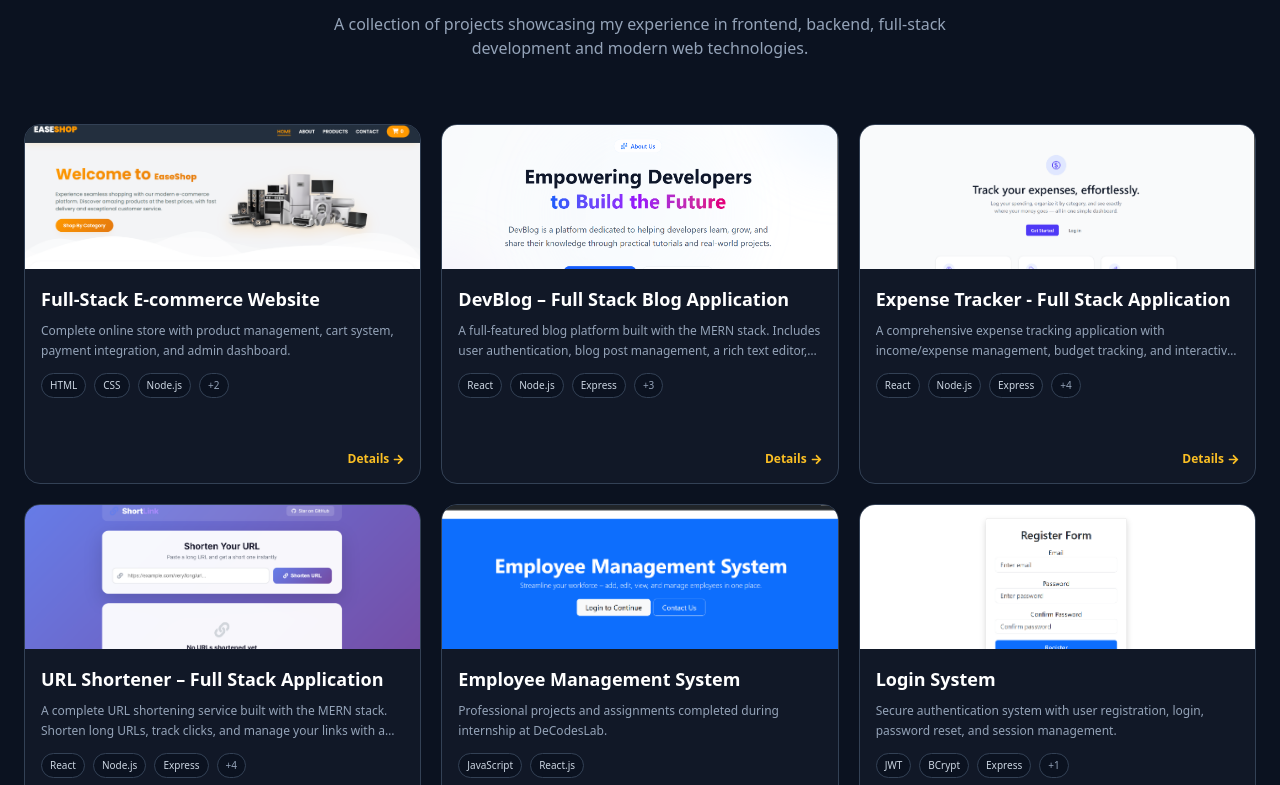
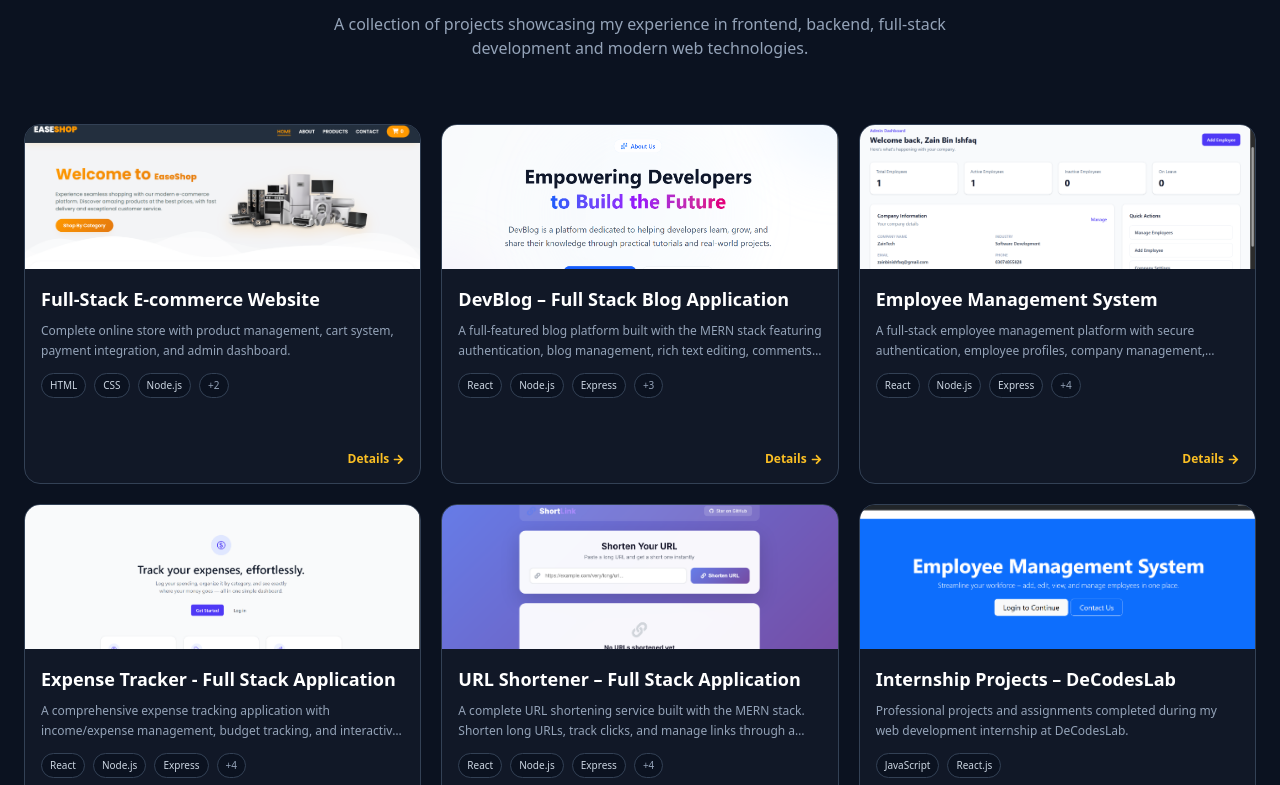
Before and after one commit to binishfaq/Zain-Bin-Ishfaq-Portfolio, a React (Vite) app: page / in a window 1280 px wide. Shown: the part 3495-4280 px from the top of the page. Built offline with nearby package versions, Linux system fonts and the light colour scheme.

Commit message:
Added new Project

```diff
--- a/src/data/portfolioData.js
+++ b/src/data/portfolioData.js
@@ -6,13 +6,15 @@ import devblogImg from '../assets/projects/devblog.png';
 import urlShortenerImg from '../assets/projects/url.png';
 import expenseTrackerImg from '../assets/projects/expense-tracker.png';
 import ProductCatalogImg from '../assets/projects/product-catalog.png';
+import employeeManagementImg from "../assets/projects/employee.png"
 
 // Projects data
 export const projectsData = [
   {
     id: 1,
     title: "Full-Stack E-commerce Website",
-    description: "Complete online store with product management, cart system, payment integration, and admin dashboard.",
+    description:
+      "Complete online store with product management, cart system, payment integration, and admin dashboard.",
     extendedDescription: `
       <h2>Project Overview</h2>
       <p>This is a full-featured e-commerce platform built from scratch. It provides a complete online shopping experience with product management, cart functionality, and order processing.</p>
@@ -31,219 +33,285 @@ export const projectsData = [
       <ul>
         <li><strong>Frontend:</strong> HTML5, CSS3, JavaScript (ES6+)</li>
         <li><strong>Backend:</strong> Node.js, Express.js</li>
-        <li><strong>Database:</strong> MySQL with proper schema design</li>
-        <li><strong>Authentication:</strong> JWT for secure API access</li>
+        <li><strong>Database:</strong> MySQL</li>
+        <li><strong>Authentication:</strong> JWT</li>
+      </ul>
+    `,
+    image: ecommerceImg,
+    githubLink:
+      "https://github.com/binishfaq/Full-Stack-E-commerce-Website",
+    technologies: ["HTML", "CSS", "Node.js", "MySQL", "Express"]
+  },
+
+  {
+    id: 2,
+    title: "DevBlog – Full Stack Blog Application",
+    description:
+      "A full-featured blog platform built with the MERN stack featuring authentication, blog management, rich text editing, comments, likes, categories, and a personal dashboard.",
+    extendedDescription: `
+      <h2>Project Overview</h2>
+      <p>DevBlog is a complete blog platform where users can create, manage, and share their content. It is built using the MERN stack with a modern responsive interface.</p>
+
+      <h2>Key Features</h2>
+      <ul>
+        <li><strong>User Authentication:</strong> Secure registration and login with JWT</li>
+        <li><strong>Blog Management:</strong> Create, edit, delete, and publish posts</li>
+        <li><strong>Rich Text Editor:</strong> TipTap editor for content formatting</li>
+        <li><strong>User Dashboard:</strong> Statistics, post management, and profile editing</li>
+        <li><strong>Comments & Likes:</strong> User engagement features</li>
+        <li><strong>Categories & Tags:</strong> Organize blog content</li>
+      </ul>
+
+      <h2>Tech Stack</h2>
+      <ul>
+        <li><strong>Frontend:</strong> React, Vite, Tailwind CSS, TipTap, React Router</li>
+        <li><strong>Backend:</strong> Node.js, Express.js, JWT, bcrypt</li>
+        <li><strong>Database:</strong> MongoDB with Mongoose</li>
+        <li><strong>Deployment:</strong> Vercel and MongoDB Atlas</li>
+      </ul>
+    `,
+    image: devblogImg,
+    githubLink:
+      "https://github.com/binishfaq/DevBlog",
+    liveLink:
+      "https://client-black-six-10.vercel.app",
+    technologies: [
+      "React",
+      "Node.js",
+      "Express",
+      "MongoDB",
+      "Tailwind CSS",
+      "JWT"
+    ]
+  },
+
+  // ⭐ NEW #3 PROJECT
+  {
+    id: 3,
+    title: "Employee Management System",
+    description:
+      "A full-stack employee management platform with secure authentication, employee profiles, company management, RESTful APIs, and production deployment.",
+    extendedDescription: `
+      <h2>Project Overview</h2>
+      <p>
+        Employee Management System is a full-stack MERN application designed
+        to manage employee and organizational information through a centralized
+        web platform. The project uses a separate React frontend and
+        Node.js/Express backend connected to MongoDB.
+      </p>
+
+      <h2>Key Features</h2>
+      <ul>
+        <li><strong>User Registration & Login:</strong> Secure account creation and authentication</li>
+        <li><strong>JWT Authentication:</strong> Token-based authentication for protected resources</li>
+        <li><strong>Employee Management:</strong> Manage employee information and records</li>
+        <li><strong>Profile Management:</strong> Create and update employee profiles</li>
+        <li><strong>Company Management:</strong> Manage company-related information</li>
+        <li><strong>CRUD Operations:</strong> Create, read, update, and delete application data</li>
+        <li><strong>Protected Routes:</strong> Authentication middleware for secure API access</li>
+        <li><strong>Input Validation:</strong> Request validation using express-validator</li>
+        <li><strong>Image Upload:</strong> File upload functionality using Multer</li>
+      </ul>
+
+      <h2>Tech Stack</h2>
+      <ul>
+        <li><strong>Frontend:</strong> React.js, Vite, Tailwind CSS, Axios, React Router</li>
+        <li><strong>Backend:</strong> Node.js, Express.js</li>
+        <li><strong>Database:</strong> MongoDB with Mongoose</li>
+        <li><strong>Authentication:</strong> JWT and bcryptjs</li>
+        <li><strong>Validation:</strong> Express Validator</li>
+        <li><strong>File Upload:</strong> Multer</li>
+        <li><strong>Deployment:</strong> Vercel</li>
+      </ul>
+
+      <h2>Project Architecture</h2>
+      <ul>
+        <li>React frontend for the user interface</li>
+        <li>Express REST API for backend operations</li>
+        <li>MongoDB for persistent data storage</li>
+        <li>JWT middleware for authentication</li>
+        <li>Separate client and server architecture</li>
+      </ul>
+
+      <h2>Deployment</h2>
+      <ul>
+        <li><strong>Frontend:</strong> Deployed on Vercel</li>
+        <li><strong>Backend:</strong> Deployed on Vercel</li>
+        <li><strong>Database:</strong> MongoDB Atlas</li>
       </ul>
 
       <h2>What I Learned</h2>
       <ul>
-        <li>Building RESTful APIs with proper error handling</li>
-        <li>Database design and management with MySQL</li>
-        <li>Implementing secure authentication and authorization</li>
-        <li>Creating responsive and user-friendly interfaces</li>
+        <li>Building a complete MERN stack application</li>
+        <li>Designing and consuming RESTful APIs</li>
+        <li>Implementing JWT authentication and protected routes</li>
+        <li>Working with MongoDB and Mongoose</li>
+        <li>Handling file uploads with Multer</li>
+        <li>Deploying frontend and backend applications with Vercel</li>
+        <li>Debugging production-specific issues such as case-sensitive imports</li>
       </ul>
     `,
-    image: ecommerceImg,
-    githubLink: "https://github.com/binishfaq/Full-Stack-E-commerce-Website",
-    technologies: ["HTML", "CSS", "Node.js", "MySQL", "Express"]
+    image: employeeManagementImg,
+    githubLink:
+      "https://github.com/binishfaq/Syntecxhub_Employee_Management_system",
+    liveLink:
+      "https://syntecxhub-employee-management-syst-one.vercel.app",
+    technologies: [
+      "React",
+      "Node.js",
+      "Express",
+      "MongoDB",
+      "Tailwind CSS",
+      "JWT",
+      "Multer"
+    ]
   },
+
+  // #4
   {
-    id: 2,
-    title: "DevBlog – Full Stack Blog Application",
-    description: "A full-featured blog platform built with the MERN stack. Includes user authentication, blog post management, a rich text editor, and a personal dashboard for content creators.",
+    id: 4,
+    title: "Expense Tracker - Full Stack Application",
+    description:
+      "A comprehensive expense tracking application with income/expense management, budget tracking, and interactive charts. Built with the MERN stack.",
     extendedDescription: `
       <h2>Project Overview</h2>
-      <p>DevBlog is a complete blog platform where users can create, manage, and share their content. It's built with the MERN stack and features a modern, responsive design.</p>
+      <p>
+        A full-stack expense tracker application that helps users manage
+        their finances efficiently. Track income and expenses, set budgets,
+        and visualize spending patterns with interactive charts.
+      </p>
 
       <h2>Key Features</h2>
       <ul>
-        <li><strong>User Authentication:</strong> Secure registration and login with JWT, password hashing with bcrypt</li>
-        <li><strong>Blog Management:</strong> Create, edit, delete, and publish posts with full CRUD operations</li>
-        <li><strong>Rich Text Editor:</strong> TipTap editor for formatting content with images and links</li>
-        <li><strong>User Dashboard:</strong> Statistics, post management, and profile editing</li>
-        <li><strong>Comments & Likes:</strong> Engage with content through comments and likes</li>
-        <li><strong>Categories & Tags:</strong> Organize content effectively with categories and tags</li>
+        <li><strong>Add Transactions:</strong> Add income and expense transactions</li>
+        <li><strong>Transaction History:</strong> View and manage transactions</li>
+        <li><strong>Budget Management:</strong> Set monthly budgets</li>
+        <li><strong>Interactive Charts:</strong> Visualize spending patterns</li>
+        <li><strong>Financial Summary:</strong> View income, expenses, and balance</li>
+        <li><strong>Category Management:</strong> Manage expense categories</li>
+        <li><strong>Dark/Light Mode:</strong> Toggle between themes</li>
       </ul>
 
       <h2>Tech Stack</h2>
       <ul>
-        <li><strong>Frontend:</strong> React 18, Vite, Tailwind CSS, TipTap Editor, React Router v6</li>
-        <li><strong>Backend:</strong> Node.js, Express.js, JWT Authentication, bcrypt</li>
-        <li><strong>Database:</strong> MongoDB with Mongoose ODM</li>
-        <li><strong>Deployment:</strong> Vercel (Frontend & Backend), MongoDB Atlas</li>
-      </ul>
-
-      <h2>What I Learned</h2>
-      <ul>
-        <li>Building RESTful APIs with proper error handling and validation</li>
-        <li>Implementing secure authentication with JWT and password hashing</li>
-        <li>Managing state in React with Context API</li>
-        <li>Deploying full-stack applications to Vercel</li>
-        <li>Working with MongoDB and Mongoose</li>
+        <li><strong>Frontend:</strong> React, Vite, Tailwind CSS, Recharts</li>
+        <li><strong>Backend:</strong> Node.js, Express.js, JWT, bcrypt</li>
+        <li><strong>Database:</strong> MongoDB with Mongoose</li>
+        <li><strong>State Management:</strong> React Context API</li>
       </ul>
     `,
-    image: devblogImg,
-    githubLink: "https://github.com/binishfaq/DevBlog",
-    liveLink: "https://client-black-six-10.vercel.app",
-    technologies: ["React", "Node.js", "Express", "MongoDB", "Tailwind CSS", "JWT"]
+    image: expenseTrackerImg,
+    githubLink:
+      "https://github.com/binishfaq/Expense-Trcaker",
+    liveLink:
+      "https://expense-trcaker-1fcu.vercel.app",
+    technologies: [
+      "React",
+      "Node.js",
+      "Express",
+      "MongoDB",
+      "Tailwind CSS",
+      "Recharts",
+      "JWT"
+    ]
   },
+
+  // #5
   {
-    id: 3,
-    title: "Expense Tracker - Full Stack Application",
-    description: "A comprehensive expense tracking application with income/expense management, budget tracking, and interactive charts. Built with the MERN stack.",
+    id: 5,
+    title: "URL Shortener – Full Stack Application",
+    description:
+      "A complete URL shortening service built with the MERN stack. Shorten long URLs, track clicks, and manage links through a modern interface.",
     extendedDescription: `
       <h2>Project Overview</h2>
-      <p>A full-stack expense tracker application that helps users manage their finances efficiently. Track income and expenses, set budgets, and visualize spending patterns with beautiful charts.</p>
+      <p>
+        A full-stack URL shortener that converts long URLs into short,
+        shareable links with click tracking and URL management.
+      </p>
 
       <h2>Key Features</h2>
       <ul>
-        <li><strong>Add Transactions:</strong> Add income and expense transactions with categories</li>
-        <li><strong>Transaction History:</strong> View all transactions with filters and sorting</li>
-        <li><strong>Budget Management:</strong> Set monthly budgets for different categories</li>
-        <li><strong>Interactive Charts:</strong> Visualize spending with pie charts and bar charts</li>
-        <li><strong>Financial Summary:</strong> View total income, expenses, and balance</li>
-        <li><strong>Category Management:</strong> Create and manage expense categories</li>
-        <li><strong>Dark/Light Mode:</strong> Toggle between themes</li>
-        <li><strong>Data Persistence:</strong> All data stored securely in MongoDB</li>
+        <li><strong>Create Short URLs:</strong> Generate unique short codes</li>
+        <li><strong>Redirect:</strong> Redirect users to original URLs</li>
+        <li><strong>Click Tracking:</strong> Track visits to shortened URLs</li>
+        <li><strong>Delete URLs:</strong> Remove unwanted links</li>
+        <li><strong>Copy to Clipboard:</strong> Quickly copy short URLs</li>
+        <li><strong>URL Management:</strong> Manage shortened links and statistics</li>
       </ul>
 
       <h2>Tech Stack</h2>
       <ul>
-        <li><strong>Frontend:</strong> React 18, Vite, Tailwind CSS, Recharts, React Router v6</li>
-        <li><strong>Backend:</strong> Node.js, Express.js, JWT Authentication, bcrypt</li>
-        <li><strong>Database:</strong> MongoDB with Mongoose ODM</li>
-        <li><strong>Charts:</strong> Recharts for interactive data visualization</li>
-        <li><strong>State Management:</strong> React Context API</li>
+        <li><strong>Frontend:</strong> React, Vite, React Icons, CSS</li>
+        <li><strong>Backend:</strong> Node.js, Express.js</li>
+        <li><strong>Database:</strong> MongoDB Atlas with Mongoose</li>
+        <li><strong>API Testing:</strong> Postman</li>
       </ul>
+    `,
+    image: urlShortenerImg,
+    githubLink:
+      "https://github.com/binishfaq/ShorternerUrl",
+    liveLink:
+      "https://your-demo-url.com",
+    technologies: [
+      "React",
+      "Node.js",
+      "Express",
+      "MongoDB",
+      "Vite",
+      "Axios",
+      "CSS"
+    ]
+  },
 
-      <h2>API Endpoints</h2>
-      <ul>
-        <li><strong>POST /api/transactions:</strong> Add new transaction</li>
-        <li><strong>GET /api/transactions:</strong> Get all transactions</li>
-        <li><strong>GET /api/transactions/:id:</strong> Get single transaction</li>
-        <li><strong>PUT /api/transactions/:id:</strong> Update transaction</li>
-        <li><strong>DELETE /api/transactions/:id:</strong> Delete transaction</li>
-        <li><strong>GET /api/stats:</strong> Get financial statistics</li>
-        <li><strong>GET /api/budgets:</strong> Get budget data</li>
-        <li><strong>POST /api/budgets:</strong> Set budget</li>
-      </ul>
+  // #6
+  {
+    id: 6,
+    title: "Internship Projects – DeCodesLab",
+    description:
+      "Professional projects and assignments completed during my web development internship at DeCodesLab.",
+    extendedDescription: `
+      <h2>Project Overview</h2>
+      <p>
+        A collection of projects and development tasks completed during
+        my internship at DeCodesLab, focusing on practical web development,
+        frontend implementation, and backend integration.
+      </p>
 
       <h2>What I Learned</h2>
       <ul>
-        <li>Building complex CRUD operations with MongoDB</li>
-        <li>Implementing data visualization with Recharts</li>
-        <li>Creating responsive dashboards with Tailwind CSS</li>
-        <li>Managing financial data and calculations</li>
-        <li>Implementing dark/light theme toggle</li>
-        <li>Form validation and error handling</li>
-        <li>Real-time data updates and state management</li>
+        <li>Working in a professional development environment</li>
+        <li>Building responsive web interfaces</li>
+        <li>Working with JavaScript and React</li>
+        <li>Understanding real-world project workflows</li>
+        <li>Using Git and GitHub for version control</li>
       </ul>
+    `,
+    image: internshipImg,
+    githubLink:
+      "https://github.com/binishfaq/DeCodesLab-Internship",
+    technologies: ["JavaScript", "React.js"]
+  },
 
-      <h2>Live Demo</h2>
-      <p>Frontend: http://localhost:5173</p>
-      <p>Backend: http://localhost:5000</p>
-    `,
-    image: expenseTrackerImg,
-    githubLink: "https://github.com/binishfaq/Expense-Trcaker",
-    liveLink: "https://expense-trcaker-1fcu.vercel.app",
-    technologies: ["React", "Node.js", "Express", "MongoDB", "Tailwind CSS", "Recharts", "JWT"]
-  },
+  // #7
   {
-    id: 4,
-    title: "URL Shortener – Full Stack Application",
-    description: "A complete URL shortening service built with the MERN stack. Shorten long URLs, track clicks, and manage your links with a beautiful modern interface.",
+    id: 7,
+    title: "Login System",
+    description:
+      "Secure authentication system with user registration, login, password reset, and protected routes.",
     extendedDescription: `
       <h2>Project Overview</h2>
-      <p>A full-stack URL shortener application that converts long URLs into short, shareable links. Built with the MERN stack and features a clean, modern interface with real-time click tracking.</p>
+      <p>
+        A complete authentication system focused on secure user management,
+        JWT authentication, password hashing, and protected routes.
+      </p>
 
       <h2>Key Features</h2>
       <ul>
-        <li><strong>Create Short URLs:</strong> Convert long URLs into short, unique codes</li>
-        <li><strong>Redirect to Original:</strong> Instantly redirect users to the original URL</li>
-        <li><strong>Track Clicks:</strong> Every visit is counted automatically</li>
-        <li><strong>Delete URLs:</strong> Remove unwanted short links from the database</li>
-        <li><strong>Copy to Clipboard:</strong> One-click copy functionality</li>
-        <li><strong>URL Management:</strong> View all your shortened URLs with stats</li>
-      </ul>
-
-      <h2>Tech Stack</h2>
-      <ul>
-        <li><strong>Frontend:</strong> React 18, Vite, React Icons, React Toastify, CSS</li>
-        <li><strong>Backend:</strong> Node.js, Express.js, nanoid, CORS</li>
-        <li><strong>Database:</strong> MongoDB Atlas with Mongoose ODM</li>
-        <li><strong>API Testing:</strong> Postman</li>
-      </ul>
-
-      <h2>API Endpoints</h2>
-      <ul>
-        <li><strong>POST /testurl:</strong> Create short URL from long URL</li>
-        <li><strong>GET /:code:</strong> Redirect to original URL</li>
-        <li><strong>DELETE /:code:</strong> Delete a short URL</li>
-      </ul>
-
-      <h2>What I Learned</h2>
-      <ul>
-        <li>Building RESTful APIs with Express.js</li>
-        <li>MongoDB schema design with Mongoose</li>
-        <li>Full CRUD operations in a real-world project</li>
-        <li>Deploying frontend and backend together</li>
-        <li>State management in React with custom hooks</li>
-        <li>API integration between frontend and backend</li>
-        <li>Implementing click tracking and analytics</li>
-      </ul>
-
-      <h2>Live Demo</h2>
-      <p>Frontend: http://localhost:5173</p>
-      <p>Backend: http://localhost:5000</p>
-    `,
-    image: urlShortenerImg,
-    githubLink: "https://github.com/binishfaq/ShorternerUrl",
-    liveLink: "https://your-demo-url.com",
-    technologies: ["React", "Node.js", "Express", "MongoDB", "Vite", "Axios", "CSS"]
-  },
-  {
-    id: 5,
-    title: "Employee Management System",
-    description: "Professional projects and assignments completed during internship at DeCodesLab.",
-    extendedDescription: `
-      <h2>Project Overview</h2>
-      <p>An Employee Management System developed during my internship at DeCodesLab. This project demonstrates professional development practices and team collaboration.</p>
-
-      <h2>Key Features</h2>
-      <ul>
-        <li><strong>Employee Dashboard:</strong> View and manage employee information</li>
-        <li><strong>Task Management:</strong> Create and assign tasks to employees</li>
-        <li><strong>Attendance Tracking:</strong> Monitor employee attendance</li>
-        <li><strong>Department Management:</strong> Organize employees by department</li>
-        <li><strong>User Authentication:</strong> Secure login for employees</li>
-      </ul>
-
-      <h2>Tech Stack</h2>
-      <ul>
-        <li><strong>Frontend:</strong> JavaScript, React.js</li>
-        <li><strong>Backend:</strong> Node.js, Express.js</li>
-        <li><strong>Database:</strong> MongoDB</li>
-      </ul>
-    `,
-    image: internshipImg,
-    githubLink: "https://github.com/binishfaq/DeCodesLab-Internship",
-    technologies: ["JavaScript", "React.js"]
-  },
-  {
-    id: 6,
-    title: "Login System",
-    description: "Secure authentication system with user registration, login, password reset, and session management.",
-    extendedDescription: `
-      <h2>Project Overview</h2>
-      <p>A complete authentication system that provides secure user management with JWT tokens and password hashing.</p>
-
-      <h2>Key Features</h2>
-      <ul>
-        <li><strong>User Registration:</strong> Create new accounts with validation</li>
-        <li><strong>User Login:</strong> Secure login with JWT token generation</li>
-        <li><strong>Password Reset:</strong> Reset password functionality</li>
-        <li><strong>Session Management:</strong> Manage user sessions securely</li>
-        <li><strong>Protected Routes:</strong> Secure routes with JWT authentication</li>
+        <li><strong>User Registration:</strong> Create accounts with validation</li>
+        <li><strong>User Login:</strong> Secure authentication</li>
+        <li><strong>Password Reset:</strong> Password recovery functionality</li>
+        <li><strong>Session Management:</strong> Secure user sessions</li>
+        <li><strong>Protected Routes:</strong> JWT-based route protection</li>
       </ul>
 
       <h2>Tech Stack</h2>
@@ -255,31 +323,38 @@ export const projectsData = [
       </ul>
     `,
     image: loginImg,
-    githubLink: "https://github.com/binishfaq/login-system-",
-    technologies: ["JWT", "BCrypt", "Express", "MongoDB"]
+    githubLink:
+      "https://github.com/binishfaq/login-system-",
+    technologies: [
+      "JWT",
+      "BCrypt",
+      "Express",
+      "MongoDB"
+    ]
   },
+
+  // #8
   {
-  id: 7,
+    id: 8,
     title: "Product Catalog Management System",
     description:
       "A full-stack product catalog management system with product and category management, authentication, admin dashboard, image uploads, search, and filtering.",
-
     extendedDescription: `
       <h2>Project Overview</h2>
       <p>
-      A full-stack product catalog management system built with the MERN stack.
-      It provides secure authentication, product and category management,
-      image uploads, search and filtering, and an admin dashboard.
+        A full-stack product catalog management system built with the
+        MERN stack. It provides secure authentication, product and category
+        management, image uploads, search and filtering, and an admin dashboard.
       </p>
 
       <h2>Key Features</h2>
       <ul>
-      <li><strong>Authentication:</strong> JWT-based login, registration, and protected routes</li>
+        <li><strong>Authentication:</strong> JWT-based login and protected routes</li>
         <li><strong>Product Management:</strong> Add, edit, delete, and view products</li>
-      <li><strong>Category Management:</strong> Create and manage product categories</li>
+        <li><strong>Category Management:</strong> Create and manage categories</li>
         <li><strong>Admin Dashboard:</strong> Product management and statistics</li>
         <li><strong>Image Upload:</strong> Product image upload using Multer</li>
-      <li><strong>Search & Filtering:</strong> Search products and filter by category</li>
+        <li><strong>Search & Filtering:</strong> Search and filter products</li>
       </ul>
 
       <h2>Tech Stack</h2>
@@ -290,22 +365,12 @@ export const projectsData = [
         <li><strong>Authentication:</strong> JWT, bcrypt</li>
         <li><strong>File Upload:</strong> Multer</li>
       </ul>
-
-    <h2>What I Learned</h2>
-    <ul>
-      <li>Building RESTful APIs with Express.js</li>
-      <li>Working with MongoDB and Mongoose</li>
-      <li>Implementing JWT authentication and role-based authorization</li>
-      <li>Handling image uploads with Multer</li>
-      <li>Building CRUD operations and admin dashboards</li>
-    </ul>
     `,
-
     image: ProductCatalogImg,
-
     githubLink:
       "https://github.com/binishfaq/Syntecxhub_Product_Catalog_Management",
-  liveLink: "https://syntecxhub-product-catalog-manageme-nu.vercel.app",
+    liveLink:
+      "https://syntecxhub-product-catalog-manageme-nu.vercel.app",
     technologies: [
       "React",
       "Node.js",
@@ -315,18 +380,28 @@ export const projectsData = [
       "JWT",
       "Multer"
     ]
-},
+  }
 ];
 
 export const socialLinks = [
-  { name: "GitHub", url: "https://github.com/binishfaq"},
-  { name: "LinkedIn", url: "https://linkedin.com/in/zainbinishfaq"},
-  { name: "Email", url: "mailto:zainbinishfaq@gmail.com"}
+  {
+    name: "GitHub",
+    url: "https://github.com/binishfaq"
+  },
+  {
+    name: "LinkedIn",
+    url: "https://linkedin.com/in/zainbinishfaq"
+  },
+  {
+    name: "Email",
+    url: "mailto:zainbinishfaq@gmail.com"
+  }
 ];
 
 export const personalInfo = {
   name: "Zain Bin Ishfaq",
   role: "MERN Stack Developer",
   tagline: "Turning ideas into interactive digital experiences.",
-  description: "I'm a passionate MERN Stack Developer with a keen eye for design and a love for efficient code. I craft beautiful, responsive websites that solve real problems."
+  description:
+    "I'm a passionate MERN Stack Developer with a keen eye for design and a love for efficient code. I craft beautiful, responsive websites that solve real problems."
 };
```
Also changed, not shown: src/assets/projects/employee.png (added). Lines whose indentation alone changed are shown as unchanged.
